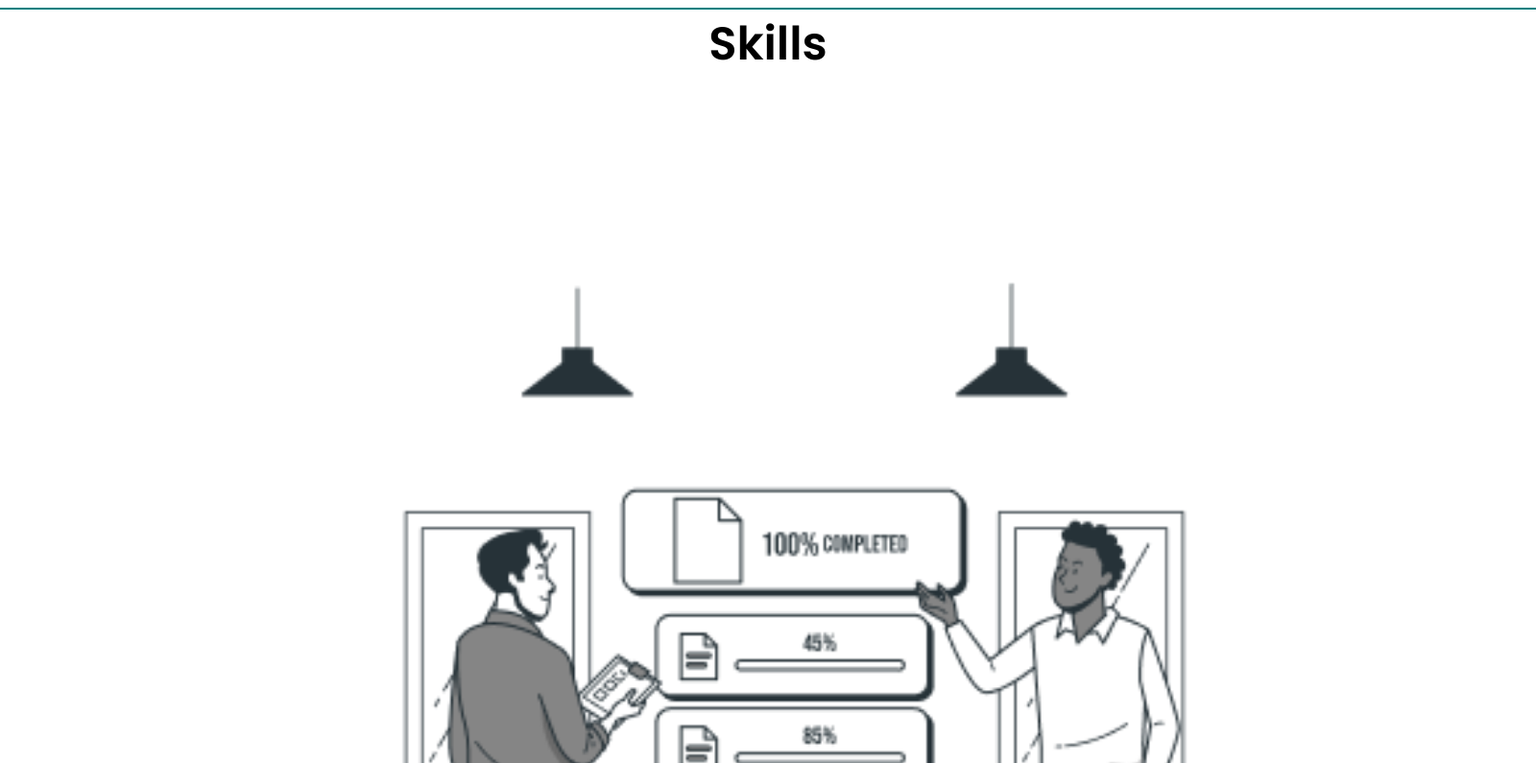
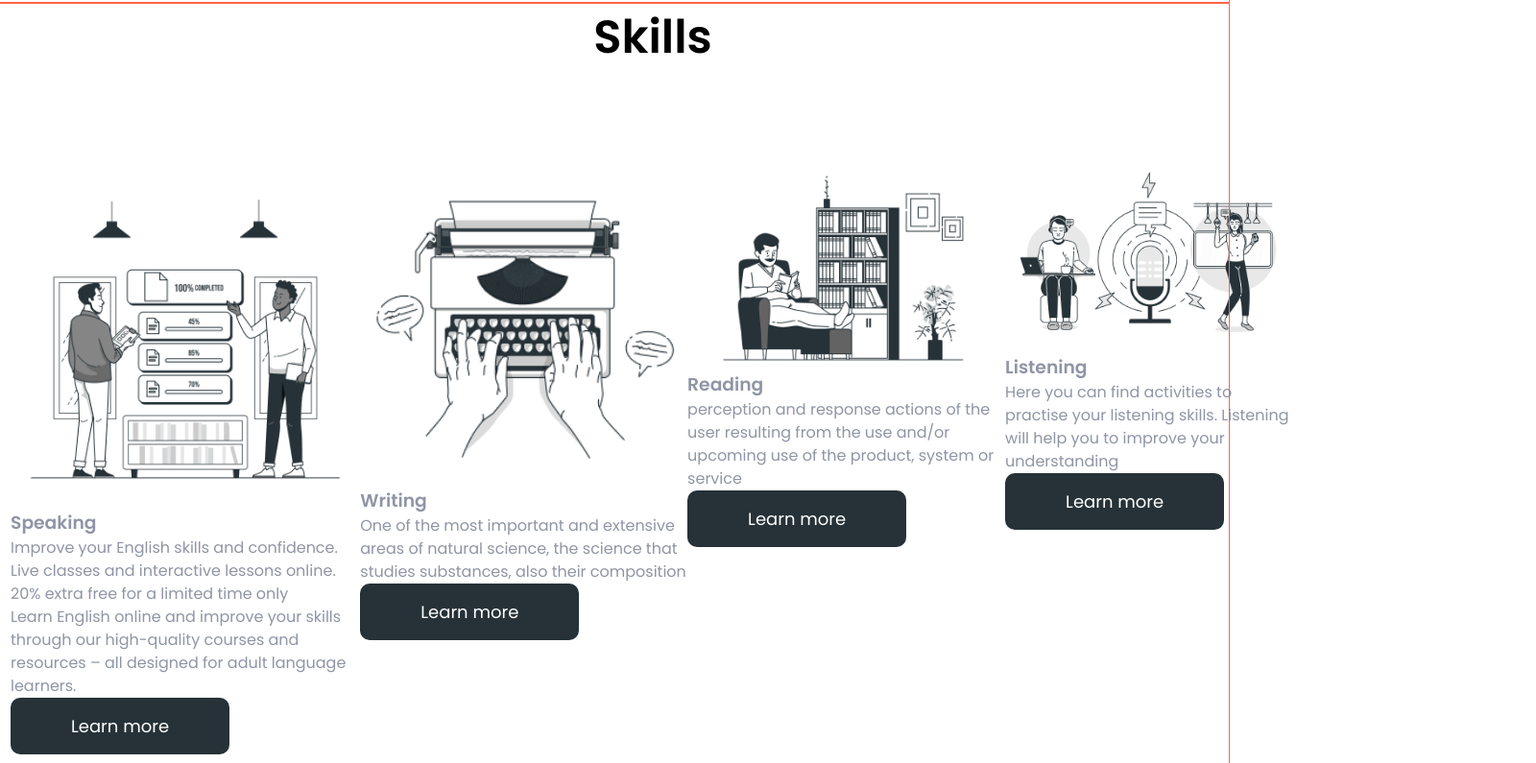
Before and after one commit to vladkand/Britlex, a plain HTML site: page index.html in a window 1280 px wide. Shown: the part 941-1736 px from the top of the page at 96% size, 1600 px wide, since content can reach past the window. Drawn offline with nearby package versions, Linux system fonts and the light colour scheme.

Commit message:
туче

```diff
--- a/css/style.css
+++ b/css/style.css
@@ -24,7 +24,7 @@ body {
 
    background-color: var(--bg-color);
 }
-/* reset */
+/* --- reset --- */
 h1,
 h2,
 h3,
@@ -32,12 +32,17 @@ h4,
 h5,
 h6,
 p {
-   margin-top: 0;
-   margin-bottom: 0;
+   margin: 0;
 }
-ul {
+
+ul,
+ol {
    margin: 0;
    padding: 0;
+}
+
+button {
+   cursor: pointer;
 }
 
 img {
@@ -48,15 +53,9 @@ img {
 .link {
    text-decoration: none;
 }
+
 .list {
    list-style: none;
-}
-/* container
-width = 1378px
-padding left = 20px
-padding right = 20px*/
-
-.section {
 }
 
 .title {
@@ -67,15 +66,8 @@ padding right = 20px*/
    font-size: 30px;
    color: var(--brand-color);
 }
-.button {
-   /* ! button не наследует шрифты */
-   font-family: inherit;
-   cursor: pointer;
-}
-/* .btn{
-  background-color: var(--btn-bg-color);
-} */
-/*  */
+
+/* --- Кнопки-ссылки --- */
 
 .link-btn {
    display: inline-block;
@@ -95,12 +87,17 @@ padding right = 20px*/
 
 /* CONTAINER */
 .container {
-   width: 1600px;
+   width: 1360px;
    margin-left: auto;
    margin-right: auto;
-   padding-left: 130px;
-   padding-right: 130px;
-   outline: 2px solid teal;
+   padding-left: 11px;
+   padding-right: 11px;
+   /* outline: 2px solid teal; */
+   /* background-color: beige; */
+}
+
+.section {
+   outline: 1px solid tomato;
 }
 
 /* Centered */
@@ -110,16 +107,14 @@ padding right = 20px*/
 
 /* HEADERER */
 .header {
-   /* padding-top: 55px;
-   padding-bottom: 101px; */
+   padding-top: 55px;
+   padding-bottom: 51px;
    background-color: beige;
 }
 
 .header-box {
    display: flex;
    align-items: center;
-   padding-top: 55px;
-   padding-bottom: 51px;
 }
 
 .logo {
@@ -176,7 +171,7 @@ padding right = 20px*/
 }
 
 .hero-descr {
-   padding-top: 94px;
+   padding-top: 51px;
    margin-right: 163px;
 }
 
@@ -201,24 +196,15 @@ padding right = 20px*/
    font-size: 36px;
 }
 
-/* SKILLS */
+/* ------ */
+
+/* --- SKILLS --- */
+
+.all-skills {
+   display: flex;
+}
 /* speaking */
-.skills-list {
-   display: flex;
-   flex-wrap: wrap;
-   gap: 40px;
-}
 
-.skils-item {
-   flex-basis: calc(100% - 2 * 40 / 3);
-}
-.skils-item .speaking {
-   padding-left: 22px;
-   padding-right: 22px;
-}
-
-.speaking-wrapper {
-}
 .speaking .pretitle {
    margin-bottom: 5px;
 }
@@ -248,8 +234,6 @@ padding right = 20px*/
    font-weight: 600;
    font-size: 30px;
    /* identical to box height */
-}
-.skills .descr {
 }
 
 .skills .btn {
--- a/index.html
+++ b/index.html
@@ -78,141 +78,65 @@
             <div class="container">
                <h2 class="title centered">Skills</h2>
 
-               <!-- METOD LIST -->
-               <ul class="skills-list list">
-                  <li class="skils-item">
-                     <!-- Speaking -->
-                     <!-- <div class="speaking">
+               <!-- ALL_SKILLS -->
+               <div class="all-skills">
+                  <div class="speaking-box skills-box">
                      <img
                         src="./images/skill-1.png"
-                           alt="Speaking"
-                           width="300"
+                        alt="speaking"
+                        width="390"
                      />
-                        <div class="speaking-wrapper">
-                           <h3 class="pretitle">Speaking</h3>
-                           <p class="descr">
-                              Improve your English skills and confidence. Live
-                              classes and interactive lessons online. 20% extra
-                              free for a limited time only
+                     <h3>Speaking</h3>
+                     <p>
+                        Improve your English skills and confidence. Live classes
+                        and interactive lessons online. 20% extra free for a
+                        limited time only
                      </p>
-                           <p class="descr">
-                              Learn English online and improve your skills
-                              through our high-quality courses and resources –
-                              all designed for adult language learners.
+                     <p>
+                        Learn English online and improve your skills through our
+                        high-quality courses and resources – all designed for
+                        adult language learners.
                      </p>
+                     <a href="" class="btn link">Learn more</a>
                   </div>
-
-                        <a class="link-btn btn link" href="/">Learn more</a>
-                     </div> -->
-                  </li>
-
-                  <!-- Writing -->
-                  <li class="skils-item">
-                     <!-- <div class="writing">
+                  <div class="writing-box skills-box">
                      <img
                         src="./images/skill-2.png"
-                           alt="Writing"
-                           width="300"
+                        alt="writing"
+                        width="293"
                      />
-                        <h3 class="pretitle">Writing</h3>
-                        <p class="descr">
-                           One of the most important and extensive areas of
-                           natural science, the science that studies substances,
-                           also their composition
-                        </p>
-                        <a class="link-btn btn link" href="">Learn more</a>
-                     </div> -->
-                  </li>
-
-                  <!-- Reading -->
-                  <li class="skils-item">
-                     <!-- <div class="reading">
-                        <img
-                           src="./images/skill-3.png"
-                           alt="Reading"
-                           width="300"
-                        />
-                        <h3 class="pretitle">Reading</h3>
-                        <p class="descr">
-                           Perception and response actions of the user resulting
-                           from the use and/or upcoming use of the product,
-                           system or service
-                        </p>
-                        <a class="link-btn btn link" href="/">Learn more</a>
-                     </div> -->
-                  </li>
-
-                  <!-- Listening -->
-                  <ul class="skils-item">
-                     <!-- <div class="listening">
-                        <img src="./images/skill-3.png" alt="Listening" />
-                        <h3 class="pretitle">Listening</h3>
-                        <p class="descr">
-                           Here you can find activities to practise your
-                           listening skills. Listening will help you to improve
-                           your understanding
-                        </p>
-                        <a class="link-btn btn link" href="">Learn more</a>
-                     </div>
-                  </li> -->
-               </ul>
-               <!-- FIN-LIST -->
-
-               <!-- METOD DIV*4 -->
-               <div>
-                  <!-- Speaking -->
-                  <div class="speaking">
-                     <img
-                        src="./images/skill-1.png"
-                        alt="Speaking"
-                        width="300"
-                     />
-                     <div class="speaking-wrapper">
-                        <h3 class="pretitle">Speaking</h3>
-                        <p class="descr">
-                           Improve your English skills and confidence. Live
-                           classes and interactive lessons online. 20% extra
-                           free for a limited time only
-                        </p>
-                        <p class="descr">
-                           Learn English online and improve your skills through
-                           our high-quality courses and resources – all designed
-                           for adult language learners.
-                        </p>
-                     </div>
-
-                     <a class="link-btn btn link" href="/">Learn more</a>
-                  </div>
-               </div>
-               <div class="writing">
-                  <img src="./images/skill-2.png" alt="Writing" width="300" />
-                  <h3 class="pretitle">Writing</h3>
-                  <p class="descr">
+                     <h3>Writing</h3>
+                     <p>
                         One of the most important and extensive areas of natural
                         science, the science that studies substances, also their
                         composition
                      </p>
-                  <a class="link-btn btn link" href="">Learn more</a>
+                     <a href="" class="btn link">Learn more</a>
                   </div>
-               <div class="reading">
-                  <img src="./images/skill-3.png" alt="Reading" width="300" />
-                  <h3 class="pretitle">Reading</h3>
-                  <p class="descr">
-                     Perception and response actions of the user resulting from
-                     the use and/or upcoming use of the product, system or
-                     service
+                  <div class="reading-box skills-box">
+                     <img
+                        src="./images/skill-3.png"
+                        alt="reading"
+                        width="371"
+                     />
+                     <h3>Reading</h3>
+                     <p>
+                        perception and response actions of the user resulting
+                        from the use and/or upcoming use of the product, system
+                        or service
                      </p>
-                  <a class="link-btn btn link" href="/">Learn more</a>
+                     <a href="" class="btn link">Learn more</a>
                   </div>
-               <div class="listening">
-                  <img src="./images/skill-3.png" alt="Listening" />
-                  <h3 class="pretitle">Listening</h3>
-                  <p class="descr">
+                  <div class="listening-box skills-box">
+                     <img src="./images/skill-4.png" alt="" width="382" />
+                     <h3>Listening</h3>
+                     <p>
                         Here you can find activities to practise your listening
                         skills. Listening will help you to improve your
                         understanding
                      </p>
-                  <a class="link-btn btn link" href="">Learn more</a>
+                     <a href="" class="btn link">Learn more</a>
+                  </div>
                </div>
                <!--  -->
             </div>
@@ -256,6 +180,7 @@
 
          <!-- Pricing -->
          <section class="section pricing" id="pricing">
+            <div class="container">
                <h2 class="title">Pricing</h2>
                <ul class="list">
                   <li>
@@ -267,7 +192,8 @@
                      <h3 class="pretitle">Self-study online course</h3>
                      <p class="descr">
                         Start learning English online in live classes with
-                     qualified EC teachers and students from all over the world.
+                        qualified EC teachers and students from all over the
+                        world.
                      </p>
 
                      <p class="price-descr">
@@ -282,8 +208,8 @@
                      />
                      <h3 class="pretitle">Live online classes</h3>
                      <p class="descr">
-                     Interactive group classes with expert teachers. Free 7-day
-                     trial
+                        Interactive group classes with expert teachers. Free
+                        7-day trial
                      </p>
 
                      <p class="price-descr">
@@ -307,10 +233,12 @@
                      </p>
                   </li>
                </ul>
+            </div>
          </section>
 
          <!-- Contact Us -->
          <section class="section contact" id="contacts">
+            <div class="container">
                <h2 class="title">Contact Us</h2>
                <img
                   src="./images/contact-us.png"
@@ -329,17 +257,22 @@
                      <button class="btn button" type="submit">Subscribe</button>
                   </p>
                </form>
+            </div>
          </section>
       </main>
 
       <!-- FOOTER -->
       <footer class="section footer">
-         <a class="logo link" href="/">Brit<span class="accent">lex</span></a>
+         <div class="container">
+            <a class="logo link" href="/"
+               >Brit<span class="accent">lex</span></a
+            >
             <ul class="list footer-list">
                <li><a class="link" href="">Terms and Conditions</a></li>
                <li><a class="link" href="">Privacy Policy</a></li>
                <li><a class="link" href="">Cookie Policy</a></li>
             </ul>
+         </div>
       </footer>
       <details>
          <summary class="speaking">Learn more</summary>
```
Lines whose indentation alone changed are shown as unchanged.
